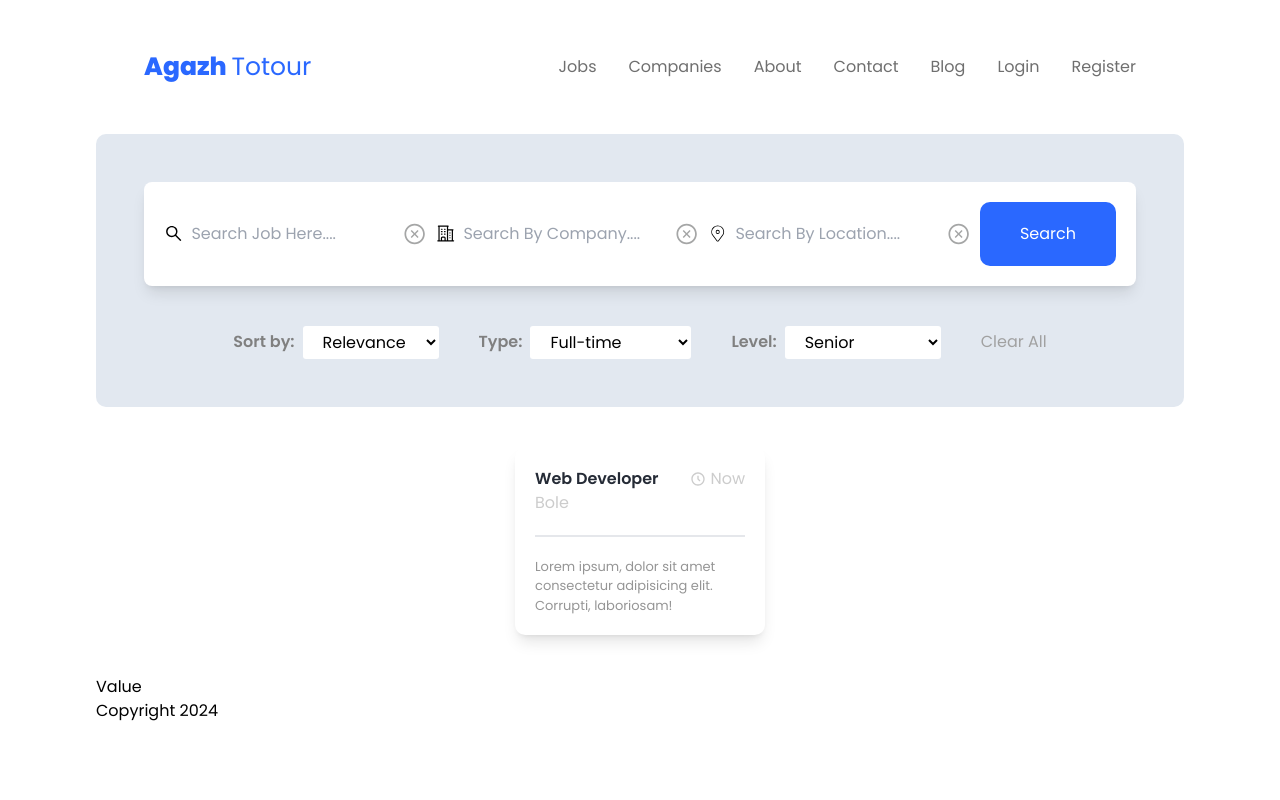
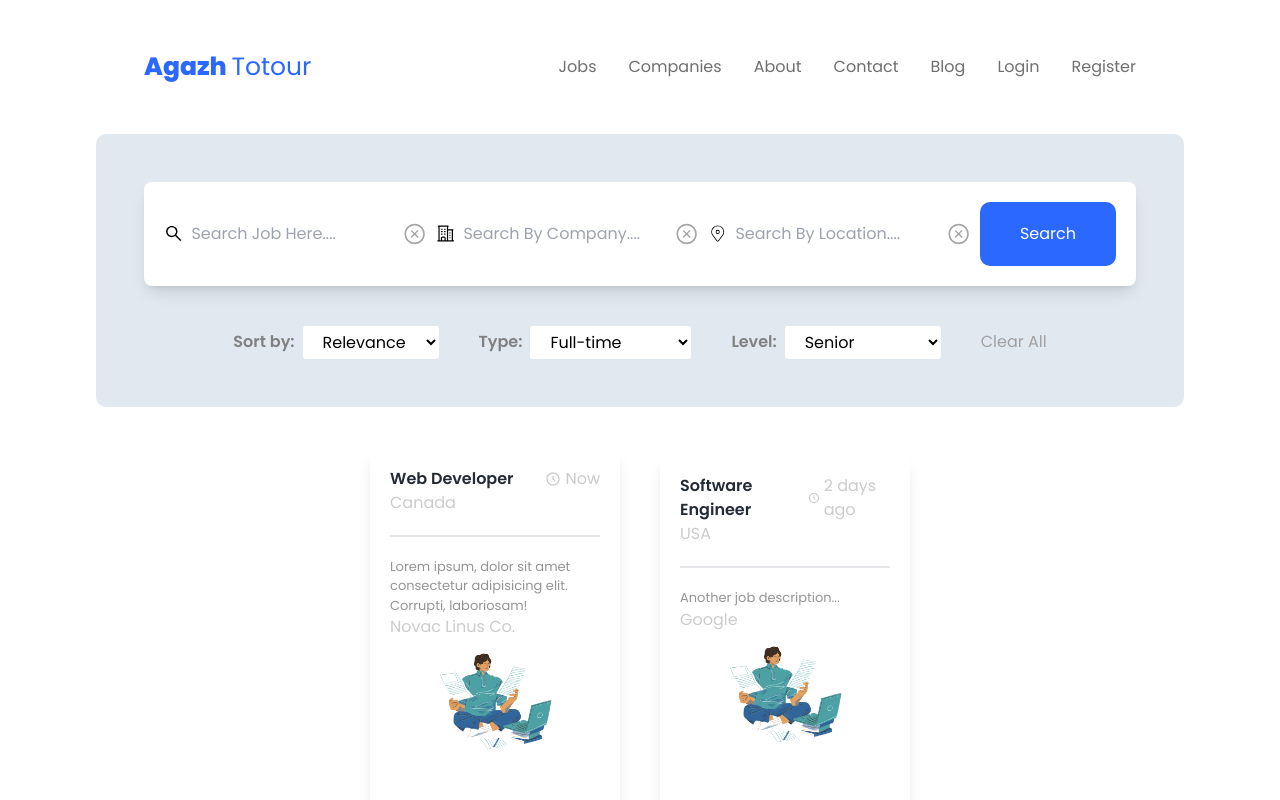
Before and after one commit to Faysalseifu/jobsearchproject, a React (Vite) app: page / in a window 1280 px wide. Shown: the top 800 px of the page. Built offline with nearby package versions, Linux system fonts and the light colour scheme.

Commit message:
updated job section

```diff
--- a/src/Components/JobDiv/Jobs.jsx
+++ b/src/Components/JobDiv/Jobs.jsx
@@ -1,26 +1,53 @@
-import React from "react";
-import { BiTimeFive } from 'react-icons/bi'; // Import the time icon
+import React from 'react';
+import { BiTimeFive } from 'react-icons/bi';
+import logol from '../../Assets/logo (1).png';
 
+const Data = [ // Data is an array
+  {
+    id: 1,
+    image: logol,
+    title: 'Web Developer',
+    time: 'Now',
+    location: 'Canada',
+    desc: 'Lorem ipsum, dolor sit amet consectetur adipisicing elit. Corrupti, laboriosam!',
+    company: 'Novac Linus Co.',
+  },
+    {
+    id: 2,
+    image: logol,
+    title: 'Software Engineer',
+    time: '2 days ago',
+    location: 'USA',
+    desc: 'Another job description...',
+    company: 'Google',
+  },
+];
 
 const Jobs = () => {
   return (
     <div>
       <div className="jobContainer flex gap-10 justify-center flex-wrap items-center py-10">
-        <div className="group group/item singleJob w-[250px] p-[20px] bg-white rounded-[10px] hover:bg-blueColor shadow-lg shadow-greyIsh-400/700 hover:shadow-lg">
+        {Data.map((job) => (
+          <div
+            key={job.id}
+            className="group group/item singleJob w-[250px] p-[20px] bg-white rounded-[10px] hover:bg-blueColor shadow-lg shadow-greyIsh-400/700 hover:shadow-lg"
+          >
             <span className="flex justify-between items-center gap-4">
               <h1 className="text-[16px] font-semibold text-textColor group-hover:text-white">
-              Web Developer
+                {job.title}
               </h1>
               <span className="flex items-center text-[#ccc] gap-1">
-              <BiTimeFive /> Now
+                <BiTimeFive /> {job.time}
               </span>
             </span>
-          <h6 className="text-[#ccc]">Bole</h6> {/* Added h6 for location */}
+            <h6 className="text-[#ccc]">{job.location}</h6>
             <p className="text-[13px] text-[#959595] pt-[20px] border-t-[2px] mt-[20px] group-hover:text-white">
-            Lorem ipsum, dolor sit amet consectetur adipisicing elit. Corrupti,
-            laboriosam!
+              {job.desc}
             </p>
+              <h6 className="text-[#ccc]">{job.company}</h6> {/* Added company display */}
+            <img src={job.image} alt="Job Logo" />
           </div>
+        ))}
       </div>
     </div>
   );
```
Also changed, not shown: src/Assets/logo (1).png (added). Lines whose indentation alone changed are shown as unchanged.
